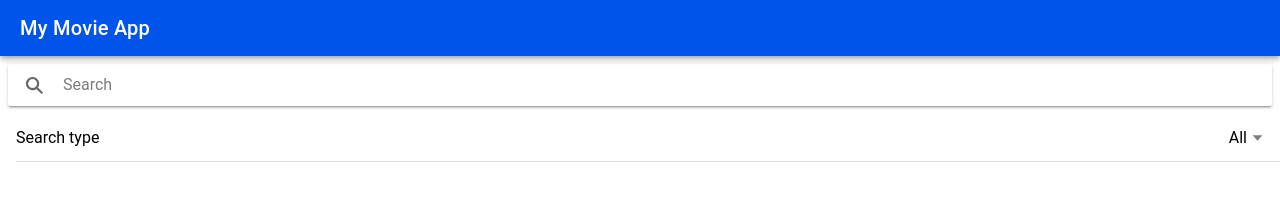
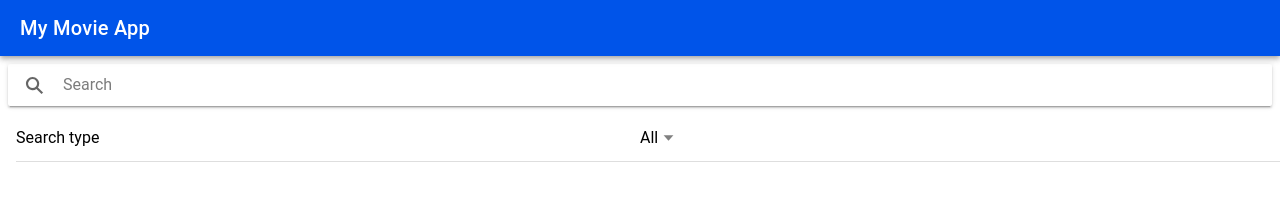
Before and after one commit to genier-developer/movieApp, a React (Vite) app: page /movies in a window 1280 px wide. Shown: the top 210 px of the page. Built offline with nearby package versions, Linux system fonts and the light colour scheme.

Commit message:
Update Home.tsx

```diff
--- a/src/pages/Home.tsx
+++ b/src/pages/Home.tsx
@@ -63,7 +63,6 @@ const Home = () => {
                 <IonItem>
                     <IonLabel>Search type</IonLabel>
                     <IonSelect
-                        slot={'end'}
                         value={type}
                                onIonChange={(e) => setType(e.detail.value)}>
                         <IonSelectOption value={''}>All</IonSelectOption>
```
